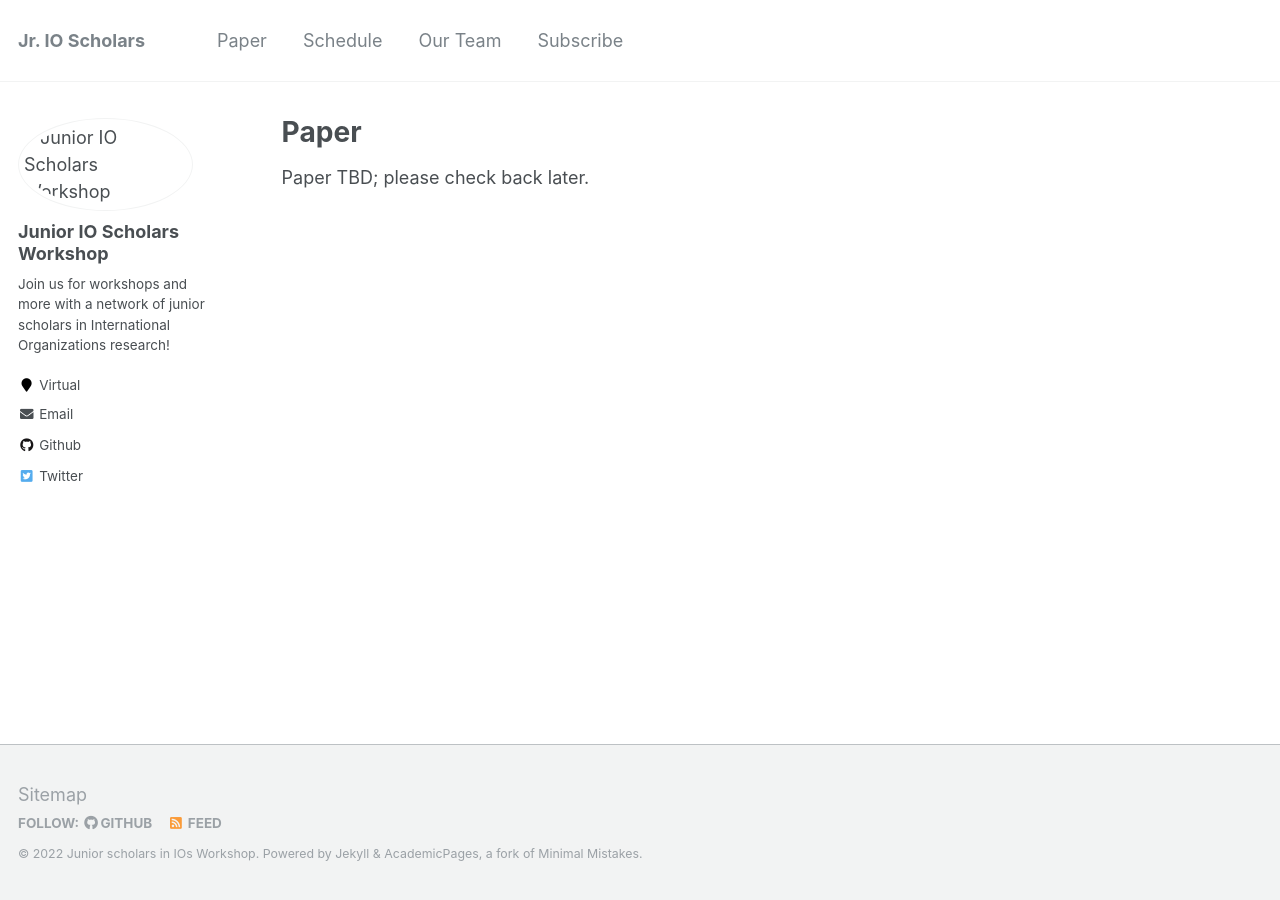
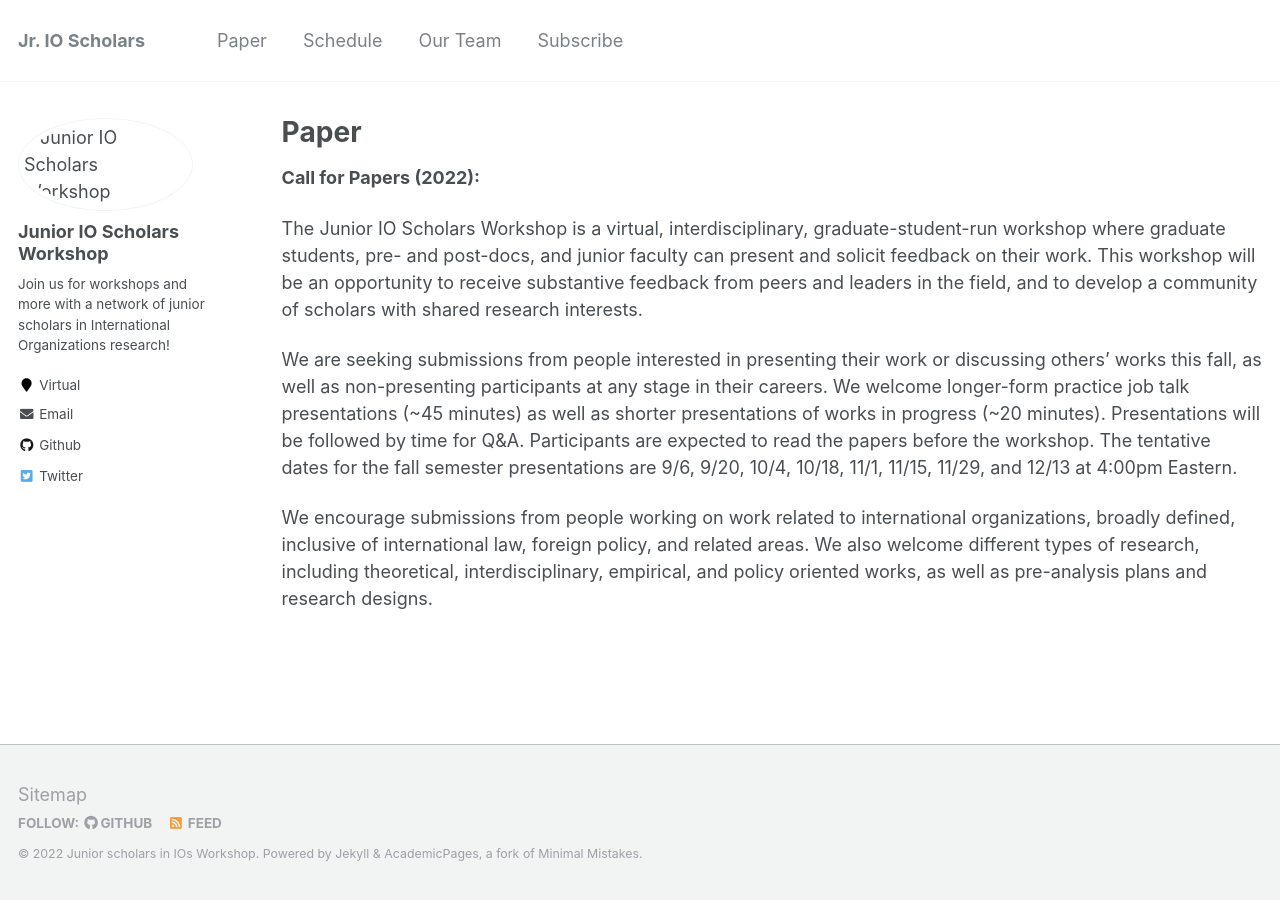
Before and after one commit to IO-workshop/IO-workshop.github.io, a Jekyll site: the page built from _pages/paper.md, in a window 1280 px wide. Built offline with Jekyll 4.4.1, drawn with Linux system fonts in a browser that asks for light colours.

Commit message:
add 2022 call for papers text/headings

```diff
--- a/_pages/paper.md
+++ b/_pages/paper.md
@@ -5,7 +5,14 @@ permalink: /paper/
 author_profile: true
 ---
 
-Paper TBD; please check back later.
+**Call for Papers (2022):**
+
+The Junior IO Scholars Workshop is a virtual, interdisciplinary, graduate-student-run workshop where graduate students, pre- and post-docs, and junior faculty can present and solicit feedback on their work. This workshop will be an opportunity to receive substantive feedback from peers and leaders in the field, and to develop a community of scholars with shared research interests.
+
+We are seeking submissions from people interested in presenting their work or discussing others’ works this fall, as well as non-presenting participants at any stage in their careers. We welcome longer-form practice job talk presentations (~45 minutes) as well as shorter presentations of works in progress (~20 minutes). Presentations will be followed by time for Q&A. Participants are expected to read the papers before the workshop. The tentative dates for the fall semester presentations are 9/6, 9/20, 10/4, 10/18, 11/1, 11/15, 11/29, and 12/13 at 4:00pm Eastern.
+
+We encourage submissions from people working on work related to international organizations, broadly defined, inclusive of international law, foreign policy, and related areas. We also welcome different types of research, including theoretical, interdisciplinary, empirical, and policy oriented works, as well as pre-analysis plans and research designs.
+
 
 <!-- Monday, May 9th:
 
```
Also changed, not shown: _pages/about.md (+8 -0 lines).
